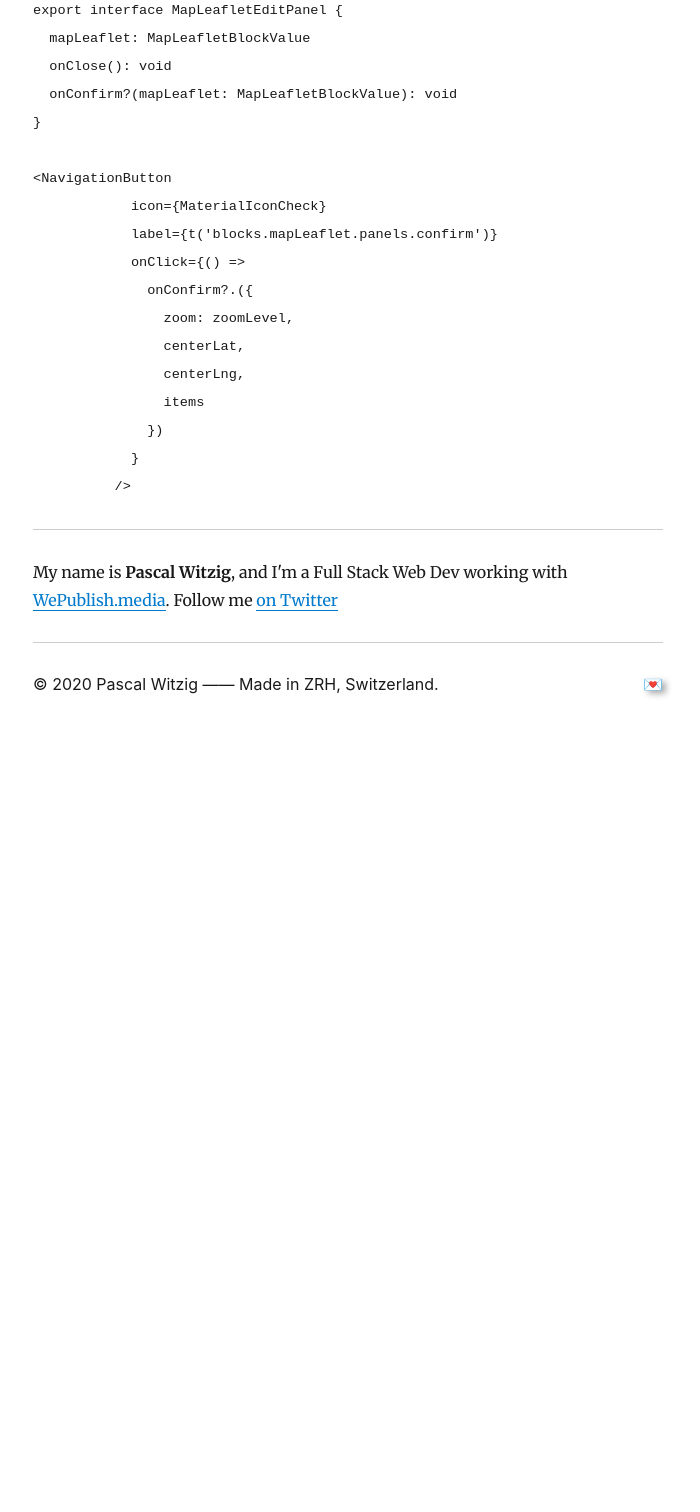
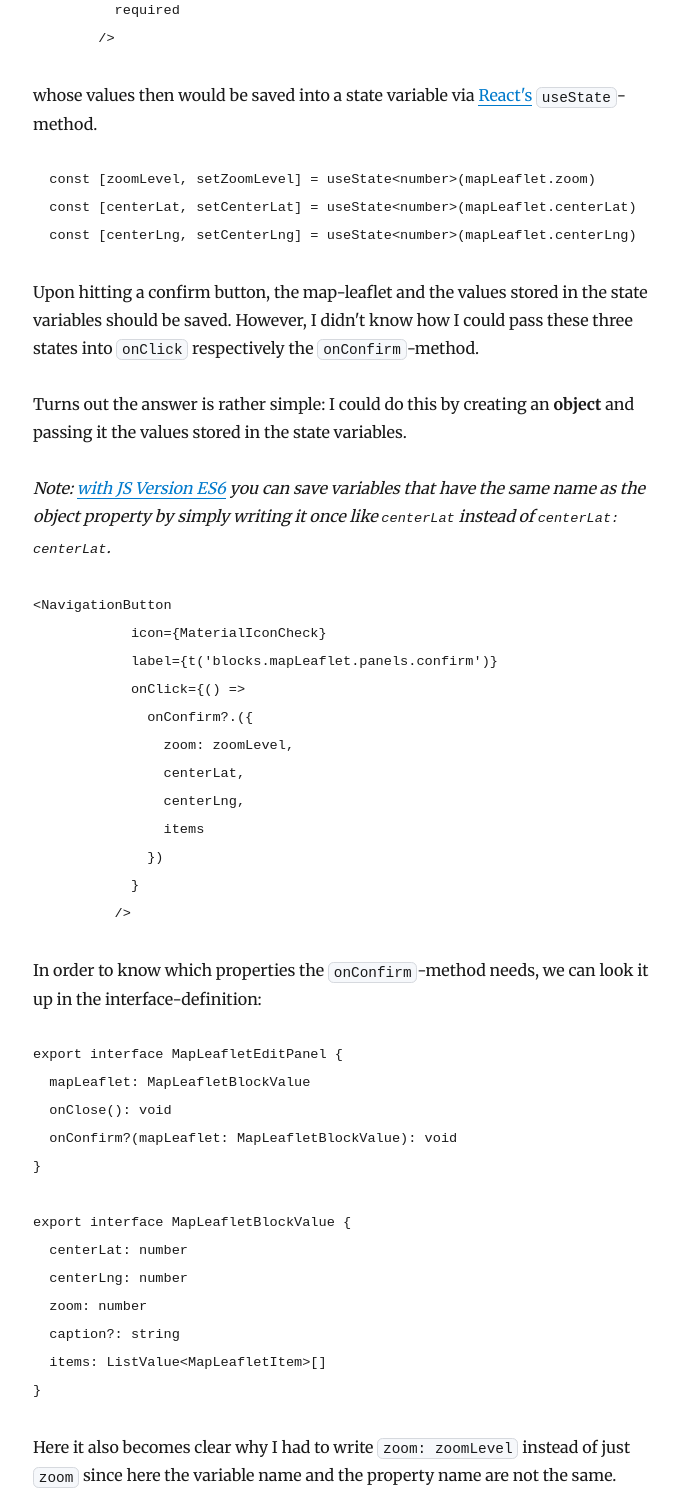
Before and after one commit to 0815pascal/blog, a Gatsby site: page /blog/handling-multiple-variables-in-react/ in a window 1280 px wide. Shown: the part 1088-2600 px from the top of the page, without its empty margins (292-992 px from the left). Before the commit the page ends 1828 px from the top, so only its background shows below. Built offline with nearby package versions, Linux system fonts and the light colour scheme; Gatsby itself is replaced by a stand-in of ours; some packages are replaced by stand-ins of ours; code samples lack their colours.

Commit message:
Update Blog “handling-multiple-variables-in-react”

````diff
--- a/content/blog/handling-multiple-variables-in-react.md
+++ b/content/blog/handling-multiple-variables-in-react.md
@@ -4,7 +4,9 @@ date: 2020-10-24T20:11:33.938Z
 title: Handling multiple variables in React
 description: How can we handle multiple states in React and save them to a database?
 ---
+Recently I was trying to setup an instance of [Leaflet](https://leafletjs.com/) in order to display a map-leaflet in [our editor](https://github.com/wepublish/wepublish/). In a settings-panel, the user should be able to choose the latitude and longitude of a marker point on the map, as well as choose the appropriate zoom-level.
 
+I therefore started by creating three text-input-fields
 
 ```javascript
 <TextInput
@@ -33,7 +35,7 @@ description: How can we handle multiple states in React and save them to a datab
         />
 ```
 
-
+whose values then would be saved into a state variable via [React's](https://reactjs.org/docs/hooks-state.html) `useState`-method.
 
 ```javascript
   const [zoomLevel, setZoomLevel] = useState<number>(mapLeaflet.zoom)
@@ -41,13 +43,11 @@ description: How can we handle multiple states in React and save them to a datab
   const [centerLng, setCenterLng] = useState<number>(mapLeaflet.centerLng)
 ```
 
-```javascript
-export interface MapLeafletEditPanel {
-  mapLeaflet: MapLeafletBlockValue
-  onClose(): void
-  onConfirm?(mapLeaflet: MapLeafletBlockValue): void
-}
-```
+Upon hitting a confirm button, the map-leaflet and the values stored in the state variables should be saved. However, I didn't know how I could pass these three states into `onClick` respectively the `onConfirm`-method.
+
+Turns out the answer is rather simple: I could do this by creating an **object** and passing it the values stored in the state variables.
+
+*Note: [with JS Version ES6](https://developer.mozilla.org/en-US/docs/Web/JavaScript/Reference/Operators/Object_initializer) you can save variables that have the same name as the object property by simply writing it once like `centerLat` instead of `centerLat: centerLat`.*
 
 ```javascript
 <NavigationButton
@@ -63,3 +63,21 @@ export interface MapLeafletEditPanel {
             }
           />
 ```
+In order to know which properties the `onConfirm`-method needs, we can look it up in the interface-definition:
+
+```javascript
+export interface MapLeafletEditPanel {
+  mapLeaflet: MapLeafletBlockValue
+  onClose(): void
+  onConfirm?(mapLeaflet: MapLeafletBlockValue): void
+}
+
+export interface MapLeafletBlockValue {
+  centerLat: number
+  centerLng: number
+  zoom: number
+  caption?: string
+  items: ListValue<MapLeafletItem>[]
+}
+```
+Here it also becomes clear why I had to write `zoom: zoomLevel` instead of just `zoom` since here the variable name and the property name are not the same.
````
